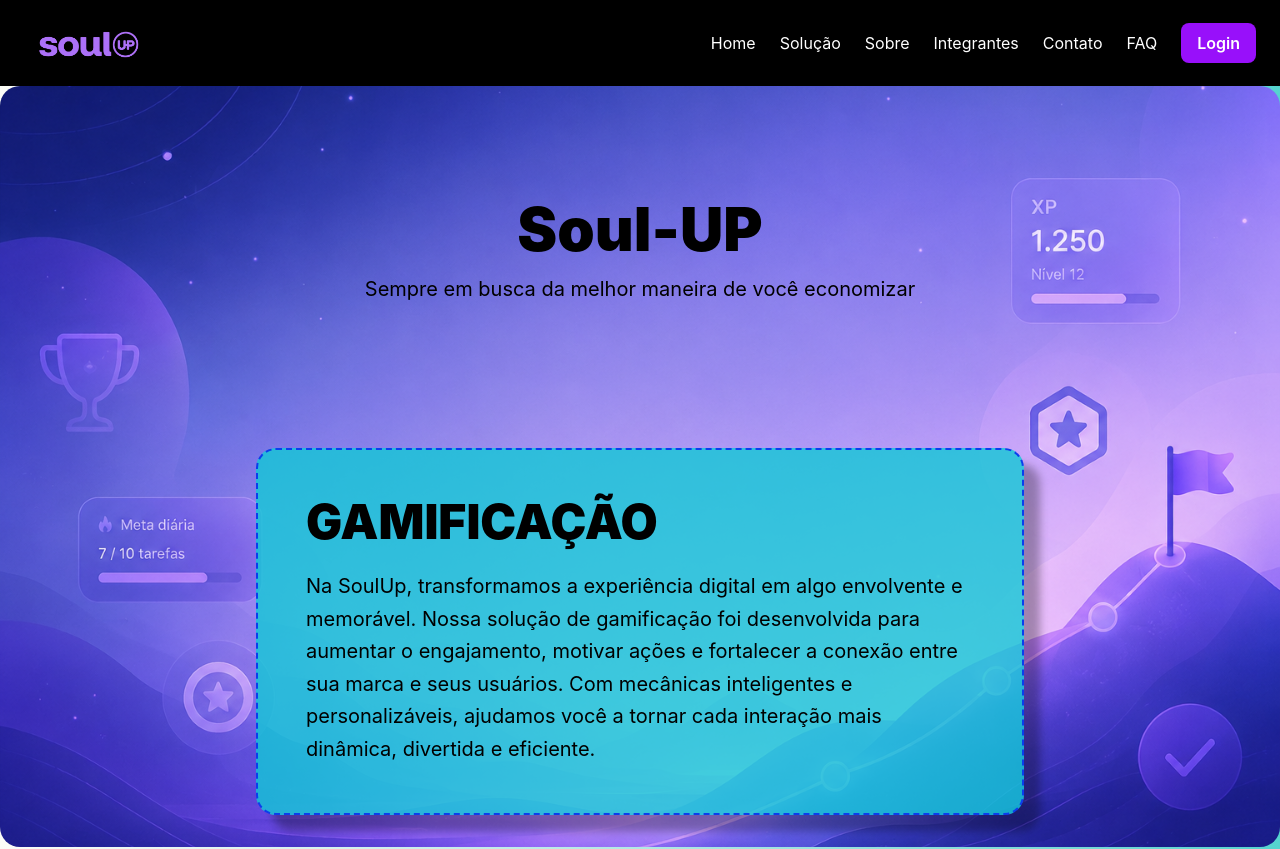
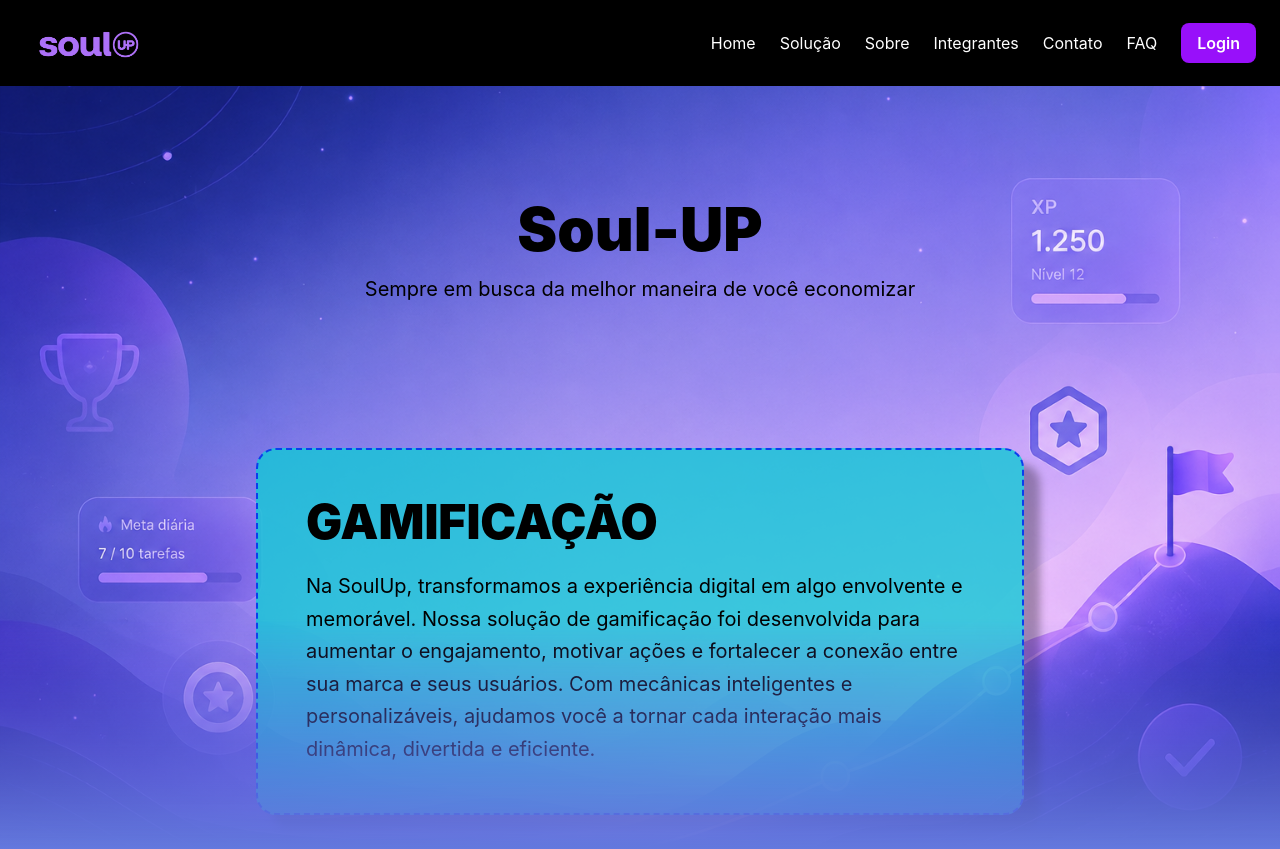
Before and after one commit to AndrewRls/sprint-3-4, a React (Vite) app in the folder soulup-gamificacao/: page / in a window 1280 px wide. Shown: the top 849 px of the page. Built offline with nearby package versions, Linux system fonts and the light colour scheme.

Commit message:
feat: Imagem de fundo Home alterada para gradiente, com intuito de melhor visualização do usuario.

```diff
--- a/soulup-gamificacao/src/pages/Home/Home.tsx
+++ b/soulup-gamificacao/src/pages/Home/Home.tsx
@@ -9,12 +9,11 @@ import Card from '../../components/Card/Card'
 
 function Home() {
   return (
-    <div className="min-h-screen bg-linear-to-r from-[#fbfcf7] to-[#55d4cf]">
+    <div className="min-h-screen bg-linear-to-b from-[#641ddf] to-[#55d4cf]">
 
       {/* Seção inicial */}
       <section
-        className="min-h-[95vh] rounded-[20px] bg-cover bg-center bg-no-repeat"
-        style={{
+          className="min-h-[95vh] bg-cover bg-center bg-no-repeat [mask-image:linear-gradient(to_bottom,black_70%,transparent_100%)]"        style={{
           backgroundImage: `url(${fundoSoulUp})`,
         }}
       >
```
